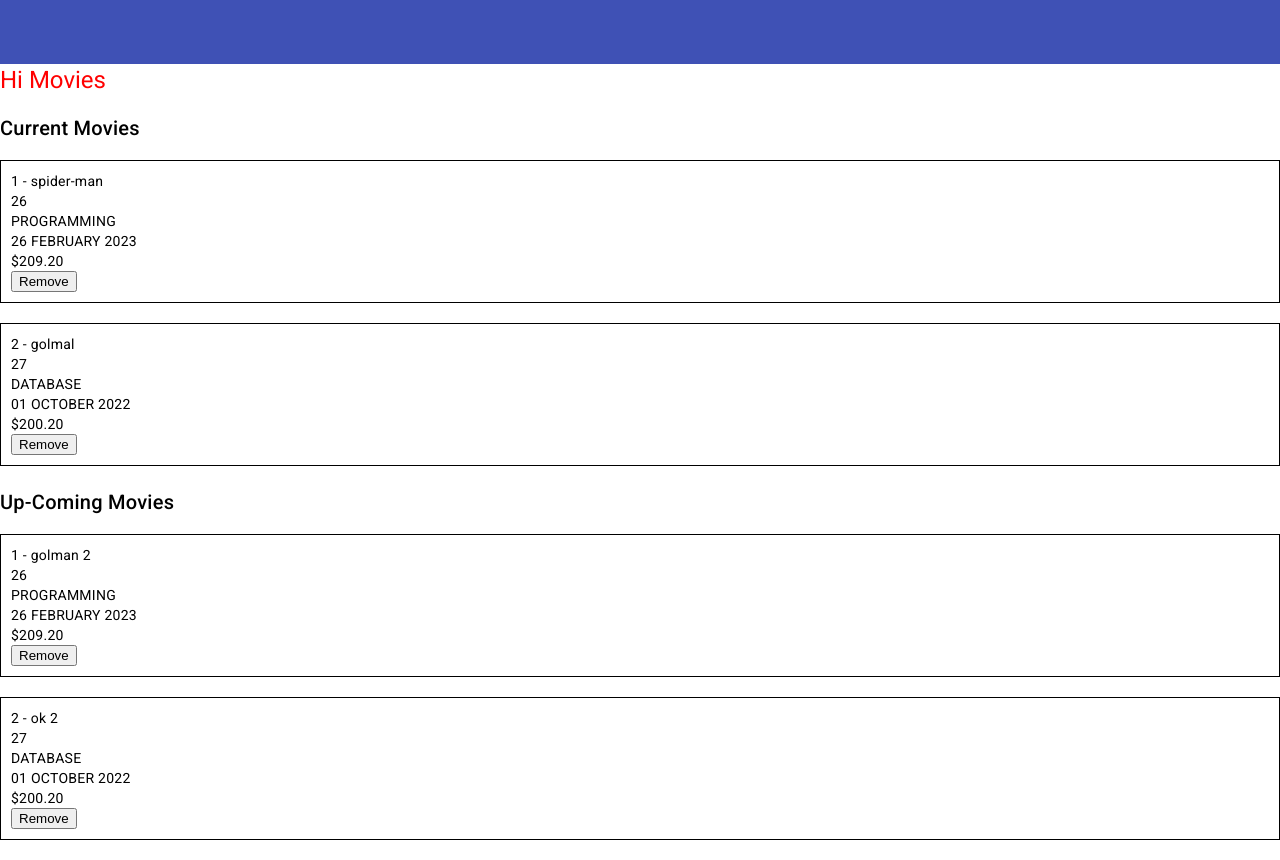
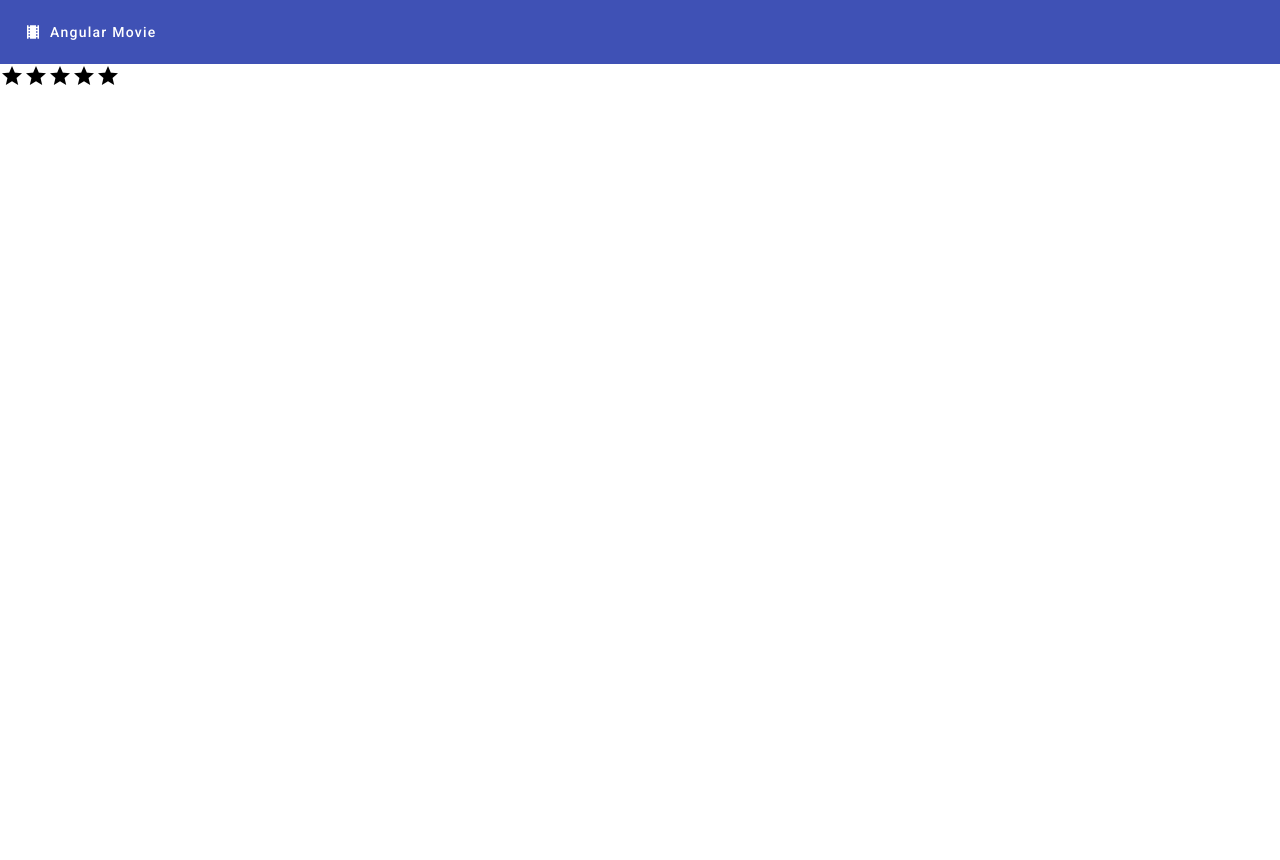
Before and after one commit to adeelzahid1/AngularMovie, an Angular app: page / in a window 1280 px wide. After the commit the page ends 800 px from the top, so only its background shows below. Built offline with nearby package versions, Linux system fonts and the light colour scheme.

Commit message:
rating component add

```diff
--- a/src/app/app.component.css
+++ b/src/app/app.component.css
@@ -1,3 +1,7 @@
 h1{
   color: red;
 }
+
+.container{
+  margin: 20px;
+}
--- a/src/app/app.component.html
+++ b/src/app/app.component.html
@@ -2,12 +2,15 @@
 
 </app-menu>
 
-<div>
+<app-rating>
+
+</app-rating>
+
+<!-- <div class="container">
   <h1>Hi Movies</h1>
-</div>
+  <h2>Current Movies</h2>
+  <app-movies-list [movies]="moviesInTheaters"> </app-movies-list>
 
-<h2>Current Movies</h2>
-<app-movies-list [movies]="moviesInTheaters"> </app-movies-list>
-
-<h2>Up-Coming Movies</h2>
-<app-movies-list [movies]="moviesInFutureRelease"> </app-movies-list>
+  <h2>Up-Coming Movies</h2>
+  <app-movies-list [movies]="moviesInFutureRelease"> </app-movies-list>
+</div> -->
--- a/src/app/app.module.ts
+++ b/src/app/app.module.ts
@@ -8,6 +8,7 @@ import { GenericListComponent } from './utilities/generic-list/generic-list.comp
 import { BrowserAnimationsModule } from '@angular/platform-browser/animations';
 import {MaterialModule} from './material/material.module';
 import { MenuComponent } from './menu/menu.component';
+import { RatingComponent } from './utilities/rating/rating.component';
 
 @NgModule({
   declarations: [
@@ -15,6 +16,7 @@ import { MenuComponent } from './menu/menu.component';
     MoviesListComponent,
     GenericListComponent,
     MenuComponent,
+    RatingComponent,
   ],
   imports: [
     BrowserModule,
--- a/src/app/material/material.module.ts
+++ b/src/app/material/material.module.ts
@@ -8,11 +8,12 @@ import {MatIconModule} from '@angular/material/icon'
   declarations: [],
   exports:[
     MatToolbarModule,
+    MatButtonModule,
+    MatIconModule,
   ],
   imports: [
     CommonModule,
-    MatButtonModule,
-    MatIconModule,
+
   ]
 })
 export class MaterialModule { }
--- a/src/app/menu/menu.component.html
+++ b/src/app/menu/menu.component.html
@@ -1,10 +1,5 @@
 <mat-toolbar color="primary">
   <span>
-    <a mat-button>
-      <!-- <mat-icon>local-movie</mat-icon> Angular Movie -->
-    </a>
-
-    <!-- <mat-icon aria-hidden="false" aria-label="Example home icon" fontIcon="home"></mat-icon> -->
-
+    <a mat-button> <mat-icon>local_movies</mat-icon> Angular Movie </a>
   </span>
 </mat-toolbar>
--- /dev/null
+++ b/src/app/utilities/rating/rating.component.css
@@ -0,0 +1,3 @@
+.checked{
+  color: orange;
+}
--- /dev/null
+++ b/src/app/utilities/rating/rating.component.html
@@ -0,0 +1,9 @@
+
+
+ <mat-icon
+  *ngFor="let item of maxRatingArray let index = index"
+  (mouseenter)="handleMouseEnter(index)"
+  (mouseleave)="handleMouseLeave()"
+  (click)="rate(index)"
+  [ngClass]="{checked : selectedRate > index}"
+ >star</mat-icon>
--- /dev/null
+++ b/src/app/utilities/rating/rating.component.ts
@@ -0,0 +1,52 @@
+import { Component, Input, OnInit } from '@angular/core';
+
+@Component({
+  selector: 'app-rating',
+  templateUrl: './rating.component.html',
+  styleUrls: ['./rating.component.css']
+})
+
+
+export class RatingComponent implements OnInit{
+
+@Input()
+maxRating: number = 5;
+// maxRatingArray : Array<number> = [];
+@Input()
+selectedRate: number = 0;
+previousRate : number = 0;
+maxRatingArray: any;
+
+ngOnInit(): void {
+  console.log('INIT');
+  this.maxRatingArray = Array(this.maxRating).fill(0);
+}
+
+handleMouseEnter(index: number){
+  this.selectedRate = index + 1;
+  console.log(` Mouse Enter >> rate ${this.selectedRate}  , index ${index+1}`)
+
+}
+
+handleMouseLeave(){
+  console.log(`mouse leave : rate ${this.previousRate} `)
+  debugger;
+  if(this.previousRate !== 0){
+    this.selectedRate = this.previousRate;
+  }
+  else{
+    this.selectedRate = 0;
+  }
+
+  console.log(this.selectedRate);
+  // this.selectedRate = this.previousRate !== 0 ? this.previousRate : 0;
+  // alert(this.selectedRate);
+}
+
+rate(index: number){
+  this.selectedRate = index + 1;
+  this.previousRate = this.selectedRate;
+}
+
+
+}
```
